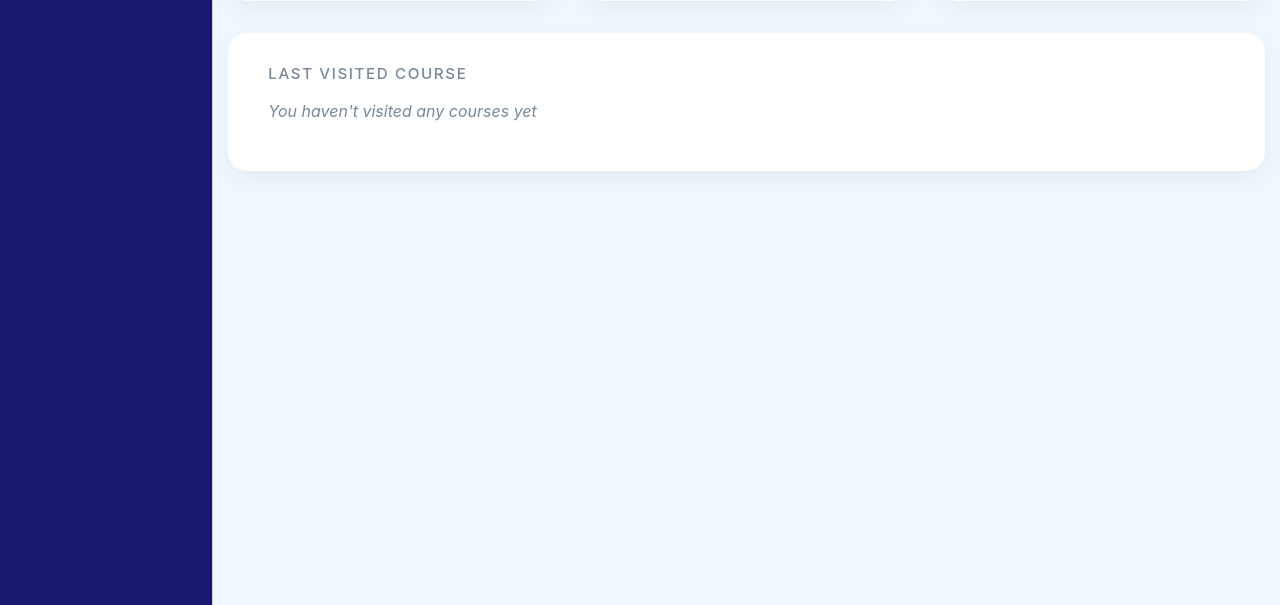
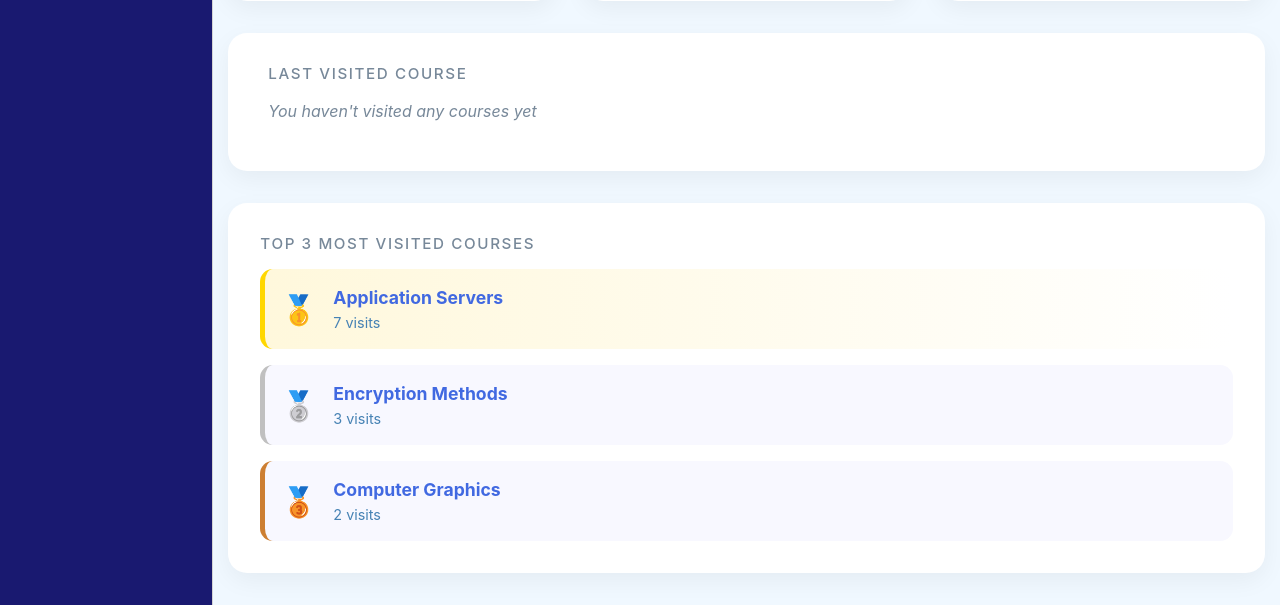
Before and after one commit to celcg/UniversityRegister, a Django app: page /catalog/ in a window 1280 px wide. Shown: the part 561-1166 px from the top of the page. Run offline with Django 5.2, Linux system fonts and the light colour scheme; data comes from the database, SQL or seed files in the repository; both versions use the stored data as it was after the commit.

Commit message:
Session: top 3 courses

```diff
--- a/universityregister/catalog/models.py
+++ b/universityregister/catalog/models.py
@@ -37,6 +37,7 @@ class Course(models.Model):
   academic_level = models.ForeignKey('Level', on_delete=models.SET_NULL, null=True)
   department = models.ForeignKey('Department', on_delete=models.SET_NULL, null=True)
   topic = models.CharField(verbose_name='Course Topic', max_length=255, help_text='Enter the course topic', blank=True)
+  visit_count = models.PositiveIntegerField(default=0)
 
   def __str__(self):
     """String for representing the Model object."""
--- a/universityregister/catalog/static/css/styles.css
+++ b/universityregister/catalog/static/css/styles.css
@@ -220,3 +220,69 @@ body {
     color: LightSlateGray;
     font-style: italic;
 }
+
+/* TOP 3 RANKING */
+
+.ranking-card {
+    text-align: left;
+}
+
+.top3-container {
+    display: flex;
+    flex-direction: column;
+    gap: 1rem;
+    margin-top: 1rem;
+}
+
+/* cada item */
+.top3-item {
+    display: flex;
+    align-items: center;
+    padding: 1rem;
+    border-radius: 0.8rem;
+    background-color: GhostWhite;
+    transition: all 0.3s ease;
+}
+
+.top3-item:hover {
+    transform: translateX(5px);
+    box-shadow: 0 0.5rem 1rem rgba(0,0,0,0.08);
+}
+
+/* medallas */
+.medal {
+    font-size: 1.8rem;
+    margin-right: 1rem;
+}
+
+/* info */
+.top3-title {
+    font-weight: 700;
+    font-size: 1.1rem;
+    text-decoration: none;
+    color: RoyalBlue;
+}
+
+.top3-title:hover {
+    color: MidnightBlue;
+}
+
+.top3-visits {
+    margin: 0;
+    font-size: 0.9rem;
+    color: SteelBlue;
+}
+
+/* destacar TOP 1 */
+.position-1 {
+    background: linear-gradient(90deg, #fff8dc, #ffffff);
+    border-left: 5px solid gold;
+}
+
+.position-2 {
+    border-left: 5px solid silver;
+}
+
+.position-3 {
+    border-left: 5px solid #cd7f32; /* bronze */
+}
--- a/universityregister/catalog/templates/index.html
+++ b/universityregister/catalog/templates/index.html
@@ -80,4 +80,43 @@
     </div>
   </div>
 
+  <!-- Top 3 visited course section -->
+  <div class="row">
+    <div class="col-12">
+      <div class="stat-card ranking-card">
+
+        <h3>Top 3 Most Visited Courses</h3>
+
+        <div class="top3-container">
+
+          {% for course in top_courses %}
+            <div class="top3-item position-{{ forloop.counter }}">
+
+              <div class="medal">
+                {% if forloop.counter == 1 %}🥇{% endif %}
+                {% if forloop.counter == 2 %}🥈{% endif %}
+                {% if forloop.counter == 3 %}🥉{% endif %}
+              </div>
+
+              <div class="top3-info">
+                <a href="{{ course.get_absolute_url }}" class="top3-title">
+                  {{ course.title }}
+                </a>
+                <p class="top3-visits">
+                  {{ course.visit_count }} visits
+                </p>
+              </div>
+
+            </div>
+          {% empty %}
+            <p>No data yet</p>
+          {% endfor %}
+
+        </div>
+
+      </div>
+    </div>
+  </div>
+
+
 {% endblock %}
--- a/universityregister/catalog/views.py
+++ b/universityregister/catalog/views.py
@@ -1,5 +1,6 @@
 from django.shortcuts import render
 from django.db.models import Q
+from django.db.models import F
 
 # Create your views here.
 
@@ -25,6 +26,9 @@ def index(request):
     if last_course_id:
         last_course = Course.objects.filter(id=last_course_id).first()
 
+    # For showing the course ranking. Top 3
+    top_courses = Course.objects.order_by('-visit_count')[:3]
+
     context = {
         'num_students': num_students,
         'num_profesores': num_profesores,
@@ -33,6 +37,7 @@ def index(request):
         'num_classgroups': num_classgroups,
         'num_classgroups_open': num_classgroups_open,
         'last_course': last_course,
+        'top_courses': top_courses,
     }
 
     # Render the HTML template index.html with the data in the context variable
@@ -63,6 +68,11 @@ class CourseDetailView(generic.DetailView):
 
         # We store the id of this course in the session
         self.request.session['last_course_id'] = obj.id
+
+        # We update the global counter from the DB using F()
+        obj.visit_count = F('visit_count') + 1
+        obj.save()
+        obj.refresh_from_db()
 
         return obj
 
```
Also changed, not shown: universityregister/catalog/migrations/0003_course_visit_count.py (added), universityregister/db.sqlite3.
